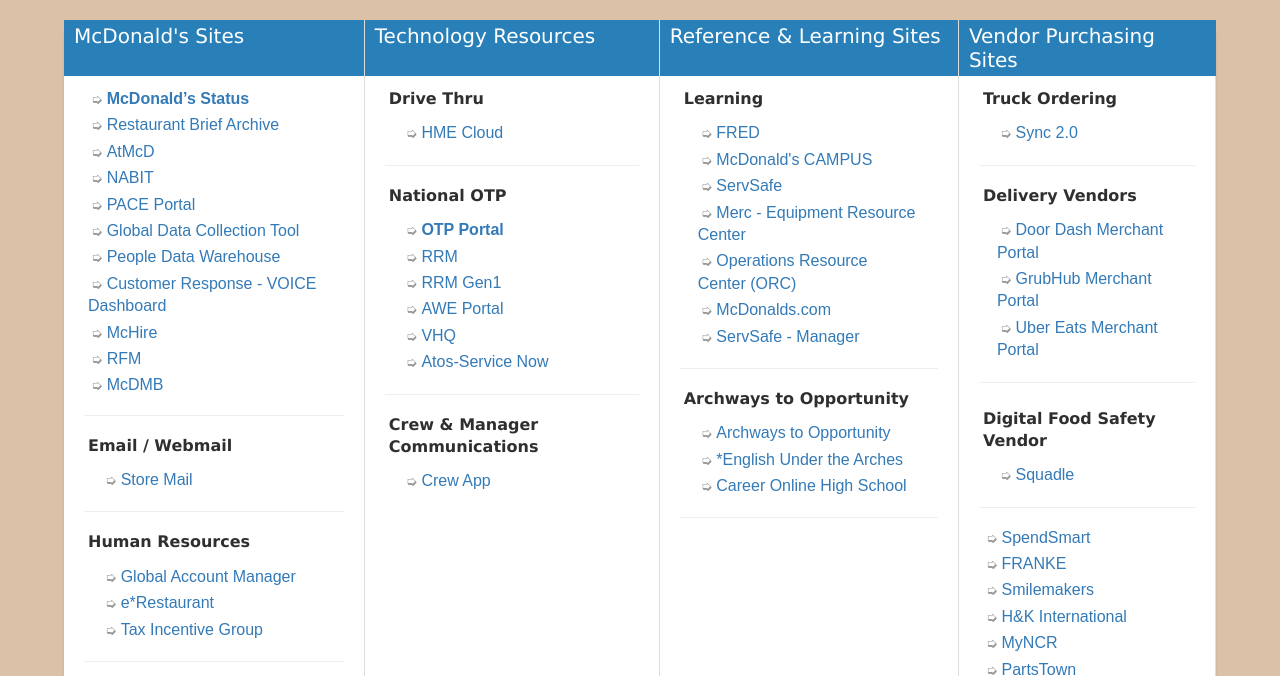
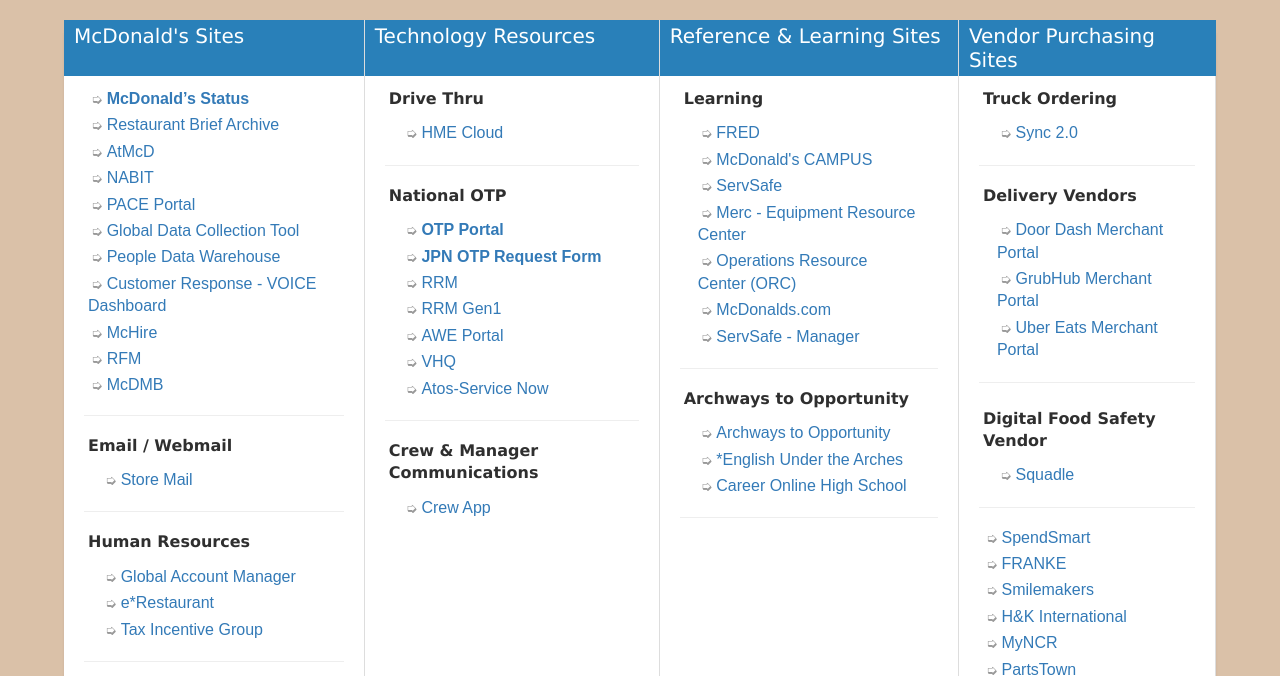
Before and after one commit to pgpd2002/CrewRoomPC, a plain HTML site: page index.html in a window 1280 px wide. Shown: the part 94-770 px from the top of the page. Drawn offline with Linux system fonts and the light colour scheme.

Commit message:
Update index.html
Added JPN OTP request form link

```diff
--- a/index.html
+++ b/index.html
@@ -279,6 +279,7 @@ footer {
 							<li><span class="column-subheader">National OTP</span>
 								<ul>
 									<li><a href="https://otp.mcd.com/" target="_blank" rel="noopener noreferrer"><b>OTP Portal</b></a></li>
+									<li><a href="https://form.jotform.com/233385078952163" target="_blank" rel="noopener noreferrer"><b>JPN OTP Request Form</b></a></li>
 									<li><a href="https://rrm.mcd.com/" target="_blank" rel="noopener noreferrer">RRM</a></li>
 									<li><a href="https://rrmgen1.mcd.com/" target="_blank" rel="noopener noreferrer">RRM Gen1</a></li>
 									<li><a href="https://otp.mcd.com/" target="_blank" rel="noopener noreferrer">AWE Portal</a></li>
```
